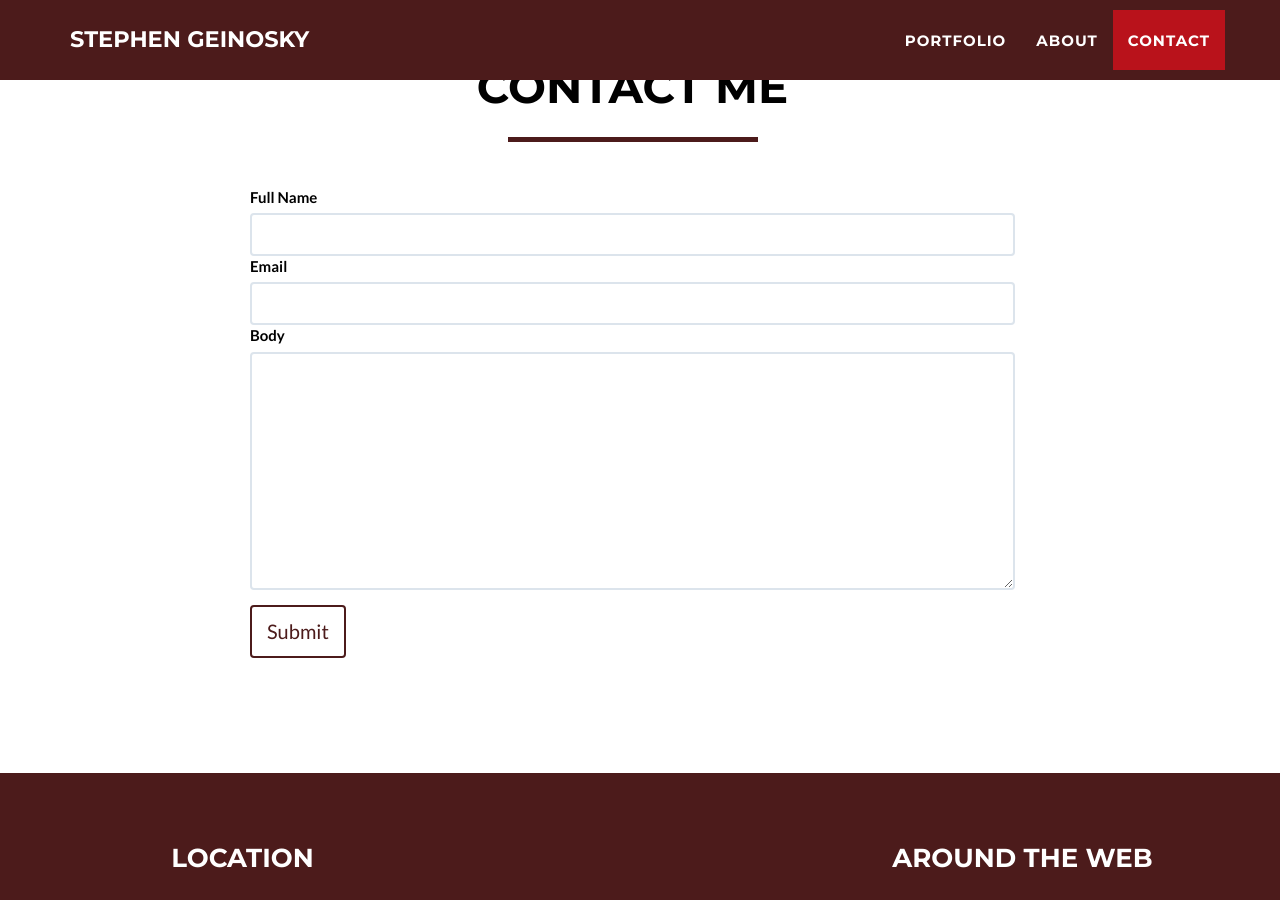
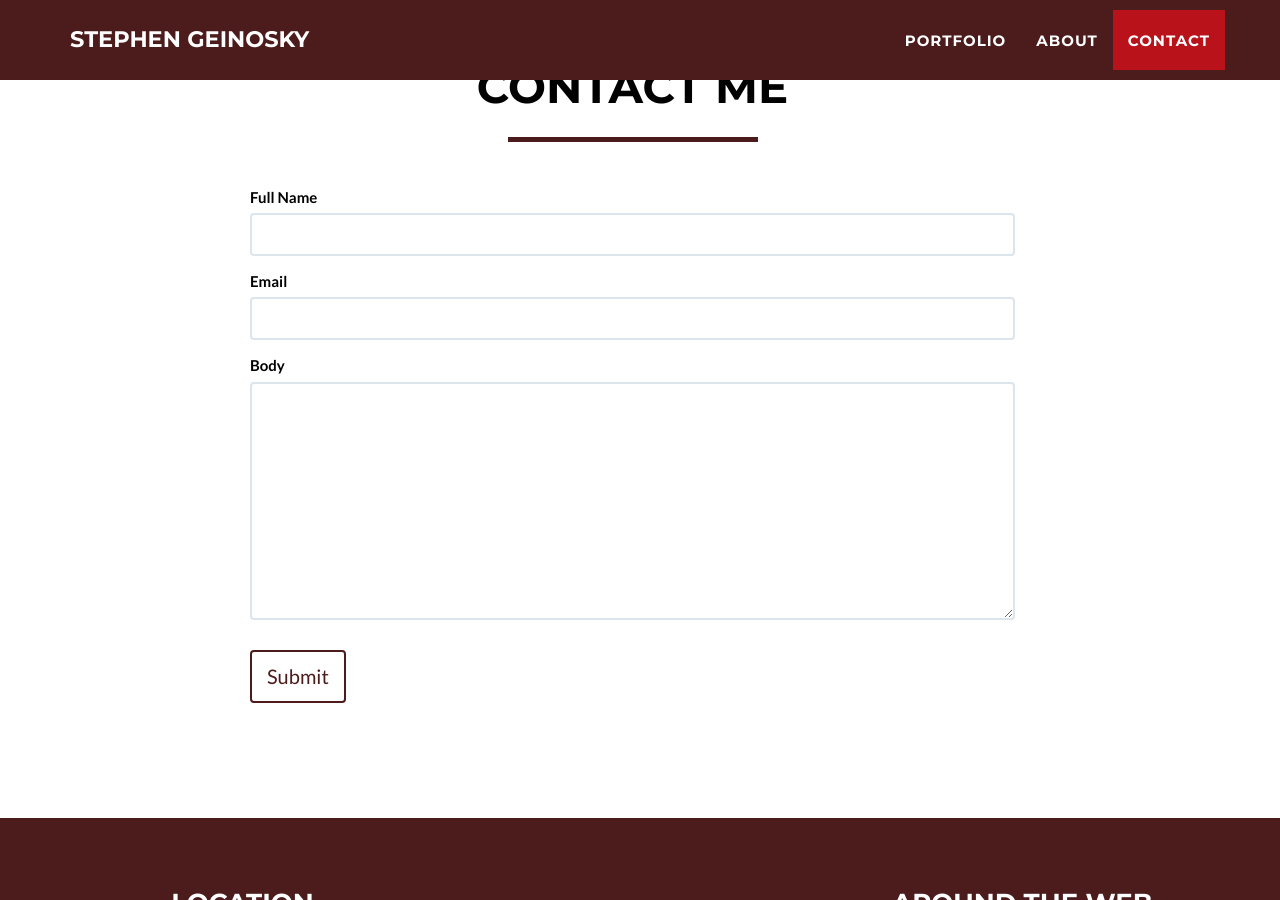
Before and after one commit to geinosky/geinosky.github.io, a Jekyll site: the page built from index.html, in a window 1280 px wide and 900 px high, scrolled down 2469 px. Built offline with Jekyll 4.4.1, drawn with Linux system fonts in a browser that asks for light colours.

Commit message:
place each section of the form into groups for boostrap styling.

```diff
--- a/_includes/contact.html
+++ b/_includes/contact.html
@@ -15,10 +15,16 @@
             <div class="form-group">
               <label for="name">Full Name</label>
               <input type="text" name="entry.407373485" id="name" class="form-control">
+            </div>
+            <div class="form-group">
               <label for="email">Email</label>
               <input type="email" name="entry.424255863" id="email" class="form-control">
+            </div>
+            <div class="form-group">
               <label for="body">Body</label>
               <textarea name="entry.293018814" id="body" class="form-control" rows="10" cols="30"></textarea>
+            </div>
+            <div class="form-group">
               <input type="submit" class="btn btn-small btn-outline" value="Submit">
             </div>
           </form>
```
